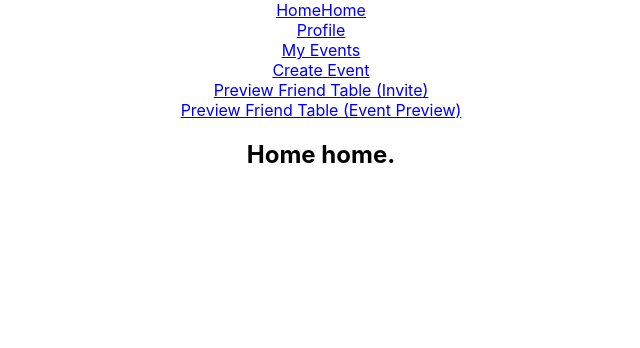
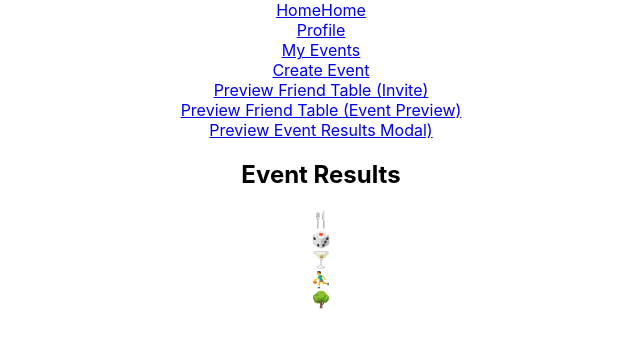
Before and after one commit to dph0718/meetPie, a React (Create React App) app in the folder react/: page /preview-event-results in a window 1280 px wide. Shown: the top 348 px of the page, without its empty margins (319-959 px from the left). Built offline with nearby package versions, Linux system fonts and the light colour scheme.

Commit message:
Adds Event Results Module and preview from App

```diff
--- a/react/src/App.js
+++ b/react/src/App.js
@@ -12,6 +12,7 @@ import MyEvents from './MyEvents'
 import UserProfile from './UserProfile'
 import FriendTableInvite from './FriendTableInvite'
 import FriendTableEvent from './FriendTableEvent'
+import EventResultsModal from './EventResultsModal'
 
 
 class App extends React.Component {
@@ -30,25 +31,37 @@ class App extends React.Component {
           <div>
             <nav>
               <Link to="/">HomeHome</Link>
-              <br/>
+              <br />
               <Link to="/profile-edit">Profile</Link>
-              <br/>
+              <br />
               <Link to="/my-events">My Events</Link>
-              <br/>
+              <br />
               <Link to="/create-event">Create Event</Link>
-              <br/>
-              <Link to ="/preview-friend-table-invite">Preview Friend Table (Invite)</Link>
-              <br/>
-              <Link to ="/preview-friend-table-event">Preview Friend Table (Event Preview)</Link>
+              <br />
+              <Link to="/preview-friend-table-invite">Preview Friend Table (Invite)</Link>
+              <br />
+              <Link to="/preview-friend-table-event">Preview Friend Table (Event Preview)</Link>
+              <br />
+              <Link to="/preview-event-results">Preview Event Results Modal)</Link>
             </nav>
 
             <Switch>
+              <Route path="/preview-event-results">
+                <h2>
+                  Event Results
+                  </h2>
+                <EventResultsModal />
+              </Route>
               <Route path="/preview-friend-table-event">
-                Table event
+                <h2>
+                  Table event
+                  </h2>
                 <FriendTableEvent />
               </Route>
               <Route path="/preview-friend-table-invite">
-                Table invite
+                <h2>
+                  Table invite
+                  </h2>
                 <FriendTableInvite />
               </Route>
               <Route path="/profile-edit">
--- /dev/null
+++ b/react/src/EventResultsModal.js
@@ -0,0 +1,73 @@
+import React from "react";
+
+
+
+function ResultButton(props) {
+    let icon = "🤐"
+    switch (props.type) {
+        case "restaurant":
+            icon = "🍴"
+            break;
+        case "casino":
+            icon = "🎲"
+            break;
+        case "bar":
+            icon = "🍸"
+            break;
+        case "recreation":
+            icon = "⛹️‍♂️"
+            break;
+        case "park":
+            icon = "🌳"
+            break;
+        default:
+            icon = "🔮"
+            break;
+    }
+
+    return (
+        <div>
+            {icon}
+        </div>
+    )
+}
+
+class EventResultsModal extends React.Component {
+    constructor(props) {
+        super(props)
+        this.state = {
+            results: []
+        }
+    }
+
+
+    componentDidMount() {
+
+        this.setState({
+            results: [
+                "restaurant",
+                "casino",
+                "bar",
+                "recreation",
+                "park"
+            ]
+        })
+    };
+
+
+    render() {
+        return (
+
+            <div>
+                {this.state.results.map(result=><ResultButton type={result} />)}
+            </div>
+
+
+
+
+
+        )
+    };
+};
+
+export default EventResultsModal;
```
